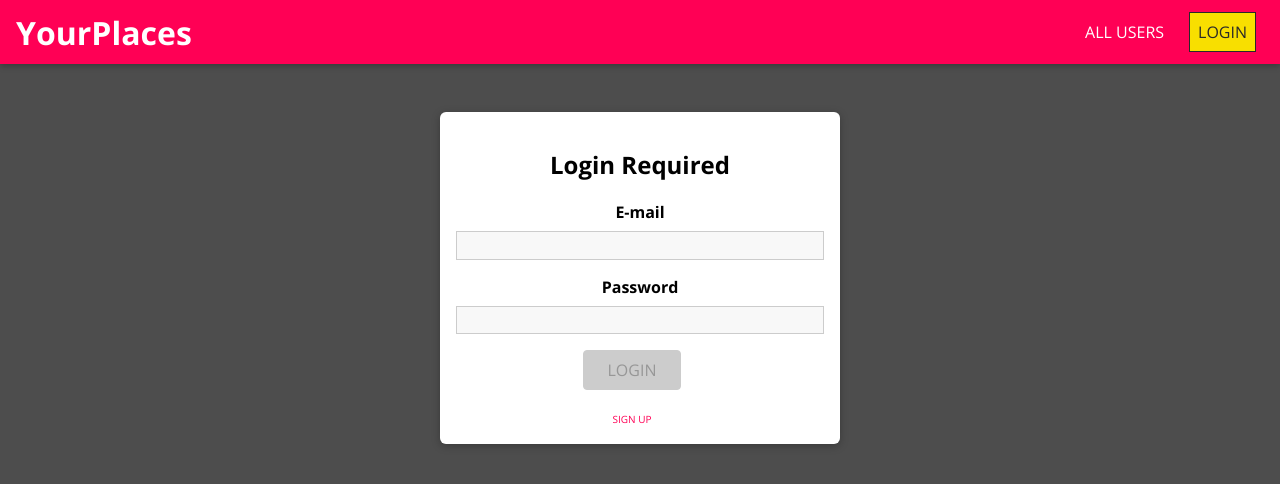
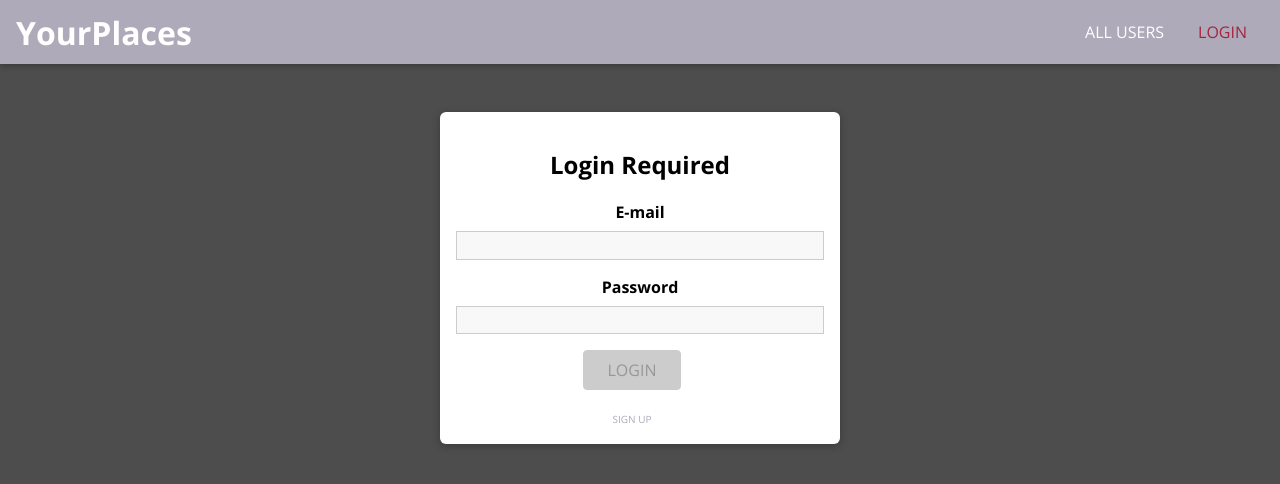
Before and after one commit to matthewakuhata/visted-places-mern-application, a React (Create React App) app in the folder frontend/: page /auth in a window 1280 px wide. Shown: the top 484 px of the page. Built offline with nearby package versions, Linux system fonts and the light colour scheme.

Commit message:
Update: CSS colors

```diff
--- a/frontend/src/index.css
+++ b/frontend/src/index.css
@@ -1,9 +1,10 @@
 @import url("https://fonts.googleapis.com/css?family=Open+Sans:400,700&display=swap");
 
 :root {
-  --main-color: #ff0055;
-  --secondary-color: #f8df00;
+  --main-color: #afaab9;
+  --secondary-color: #a5243d;
   --background-color: #4d4d4d;
+  --highlight-main-color: #afaab9b4;
   --nero-black: #292929;
 }
 
--- a/frontend/src/shared/components/FormElements/Button/Button.css
+++ b/frontend/src/shared/components/FormElements/Button/Button.css
@@ -17,8 +17,8 @@
 
 .button:hover,
 .button:active {
-  background: #ff4382;
-  border-color: #ff4382;
+  background: var(--highlight-main-color);
+  border-color: transparent;
 }
 
 .button--inverse {
@@ -29,7 +29,8 @@
 .button--inverse:hover,
 .button--inverse:active {
   color: white;
-  background: var(--main-color);
+  background: var(--highlight-main-color);
+  border-color: transparent;
 }
 
 .button--text {
--- a/frontend/src/shared/components/Navigation/NavLinks/NavLinks.css
+++ b/frontend/src/shared/components/Navigation/NavLinks/NavLinks.css
@@ -24,10 +24,22 @@
 .nav-links a:hover,
 .nav-links a:active,
 .nav-links a.active {
-  background: var(--secondary-color);
-  border-color: var(--nero-black);
-  color: var(--nero-black);
+  background: transparent;
+  border-color: transparent;
+  color: var(--secondary-color);
 }
+
+/* .nav-links a.active::after {
+  content: "";
+  height: 6px;
+  width: 6px;
+  position: relative;
+  left: calc(-50% + 10px);
+  transform: translateY(15px);
+  background-color: var(--secondary-color);
+  border-radius: 50%;
+  display: inline-block;
+} */
 
 .nav-links button {
   cursor: pointer;
```
